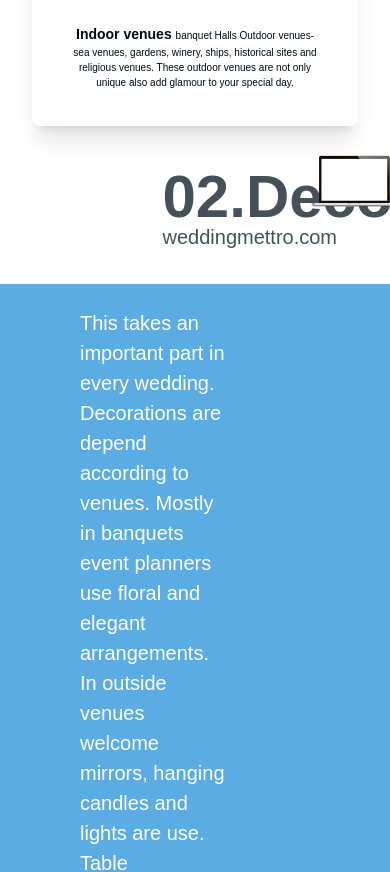
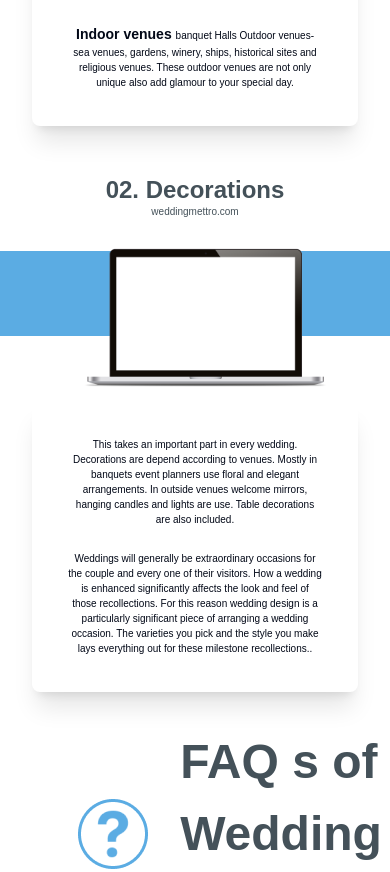
Before and after one commit to SphiriaDigital666/Wedding-Application, a Next.js app: page / in a window 390 px wide. Shown: the part 1244-2116 px from the top of the page. Built offline with nearby package versions, Linux system fonts and the light colour scheme; no server answers; a web font is replaced by a local one.

Commit message:
Decorations section mobile view updated

```diff
--- a/app/page.tsx
+++ b/app/page.tsx
@@ -117,7 +117,7 @@ export default function Home() {
                   className="md:mt-[-130px] md:ml-[80px] mt-[-30px] ml-[70px]"
                 />
               </div>
-              <div className="bg-white m-8 p-3 md:bg-inherit md:border-none md:shadow-none rounded-lg shadow-xl text-center md:text-left md:col-span-7 md:mr-[70px] mt-[-10px] md:mt-[10px]">
+              <div className="bg-white m-8 p-3 md:bg-inherit md:shadow-none rounded-lg shadow-xl text-center md:text-left md:col-span-7 md:mr-[70px] mt-[-10px] md:mt-[10px]">
                 <p className="font-medium text-[10px] md:text-[20px] md:text-[#fff] m-6">
                   <span className="font-bold text-[14px] md:text-[24px] md:text-[#fff]">
                     Deciding a wedding{' '}
@@ -156,30 +156,40 @@ export default function Home() {
       </section>
 
       <section>
-        <div className="mt-[500px] grid grid-cols-12 mb-8">
-          <div className="col-span-5 h-[40px]"></div>
-          <div className="col-span-7">
+        {/* <div className="mt-[500px] md:mt-[100px] grid grid-cols-12 mb-8">
+          <div className="col-span-5 h-[40px]"></div> */}
+        {/* <div className="col-span-7">
             <p className="text-[60px] font-bold text-[#445159] mb-[-20px]">
               02.Decorations
             </p>
             <p className="text-[20px] font-medium text-[#445159]">
               weddingmettro.com
             </p>
+          </div> */}
+        <div className="mt-[480px] md:mt-[100px] grid md:grid-cols-12 mb-8 md:mb-10">
+          <div className="md:col-span-5 h-[40px]"></div>
+          <div className="md:col-span-7 flex flex-col text-center md:text-left gap-4">
+            <p className="text-[24px] md:text-[60px] font-bold text-[#445159] mb-[-20px]">
+              02. Decorations
+            </p>
+            <p className="text-[10px] md:text-[20px] font-medium text-[#445159]">
+              weddingmettro.com
+            </p>
           </div>
         </div>
 
-        <div className="bg-[#5BACE3] relative">
+        <div className="bg-[#5BACE3] h-[10vh] md:h-full md:relative">
           <div>
-            <div className="grid grid-cols-12 ">
-              <div className="col-span-7 ">
-                <p className="font-medium text-[20px] text-[#fff] mb-6 mt-6 ml-[80px]">
+            <div className="md:grid md:grid-cols-12 ">
+              <div className="relative m-8 p-3 shadow-xl rounded-lg md:bg-inherit md:shadow-none top-[150px] md:top-[0px] md:col-span-7 ">
+                <p className="font-medium text-[10px] md:text-[20px] text-center md:text-left md:text-[#fff] m-6 md:ml-[80px]">
                   This takes an important part in every wedding. Decorations are
                   depend according to venues. Mostly in banquets event planners
                   use floral and elegant arrangements. In outside venues welcome
                   mirrors, hanging candles and lights are use. Table decorations
                   are also included.
                 </p>
-                <p className="font-medium text-[20px] text-[#fff] mb-6 ml-[80px]">
+                <p className="font-medium text-[10px] md:text-[20px] text-center md:text-left md:text-[#fff] m-6 md:ml-[80px]">
                   Weddings will generally be extraordinary occasions for the
                   couple and every one of their visitors. How a wedding is
                   enhanced significantly affects the look and feel of those
@@ -189,7 +199,8 @@ export default function Home() {
                   everything out for these milestone recollections..
                 </p>
               </div>
-              <div className="col-span-5 mr-[70px]">
+
+              <div className="relative md:col-span-5 md:mr-[70px] mr-[140px] top-[-200px] md:top-[0px]">
                 <Image
                   src="/landingPage/laptop-img.png"
                   alt="Description of the image"
@@ -202,8 +213,9 @@ export default function Home() {
           </div>
         </div>
       </section>
+
       <section>
-        <div className="flex items-center justify-center mt-[130px]">
+        <div className="mt-[350px] md:mt-[100px] flex items-center justify-center">
           <div className="w-[990px] h-[673px] bg-[#fff] rounded-[30px] px-[100px] shadow-xl">
             <div className="flex items-center gap-8 pt-[40px] pb-[50px]">
               <Image
```
